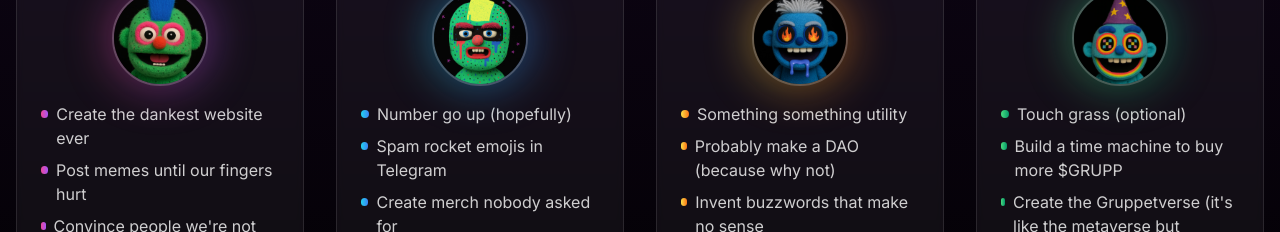
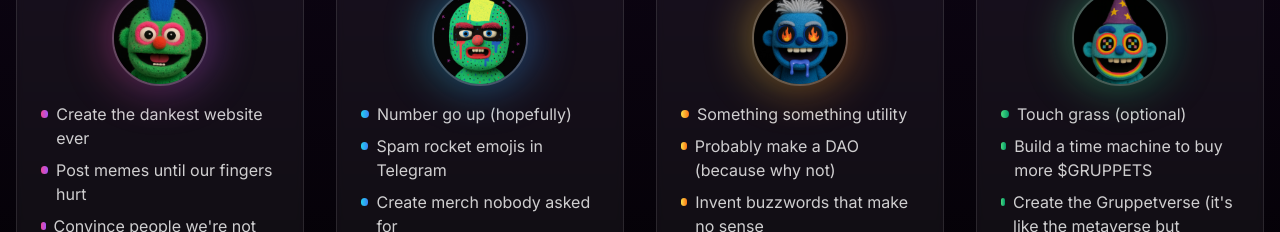
Before and after one commit to konstantinos193/patipatapatai, a Next.js app: page / in a window 1280 px wide. Shown: the part 4160-4392 px from the top of the page. Built offline with nearby package versions, Linux system fonts and the light colour scheme.

Commit message:
Initial commit: Gruppets website

```diff
--- a/components/roadmap-section.tsx
+++ b/components/roadmap-section.tsx
@@ -50,7 +50,7 @@ export default function RoadmapSection() {
       image: "/images/puppet-rainbow.png",
       items: [
         "Touch grass (optional)",
-        "Build a time machine to buy more $GRUPP",
+        "Build a time machine to buy more $GRUPPETS",
         "Create the Gruppetverse (it's like the metaverse but fluffier)",
         "Achieve meme immortality",
         "Retire to a private island made of felt",
```
